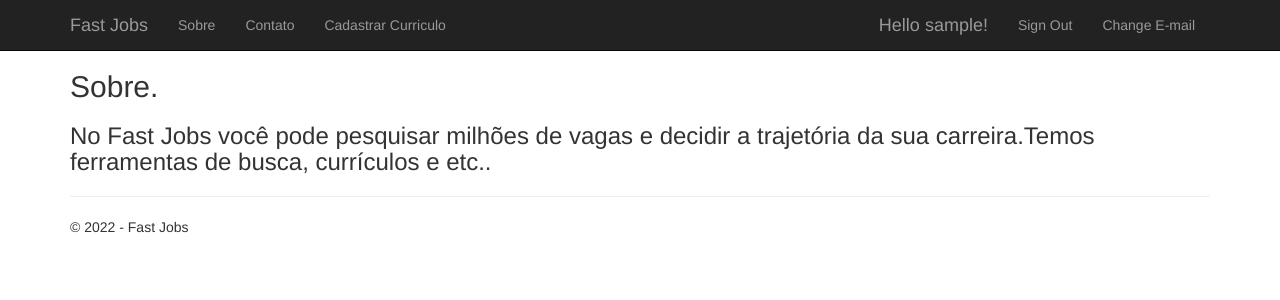
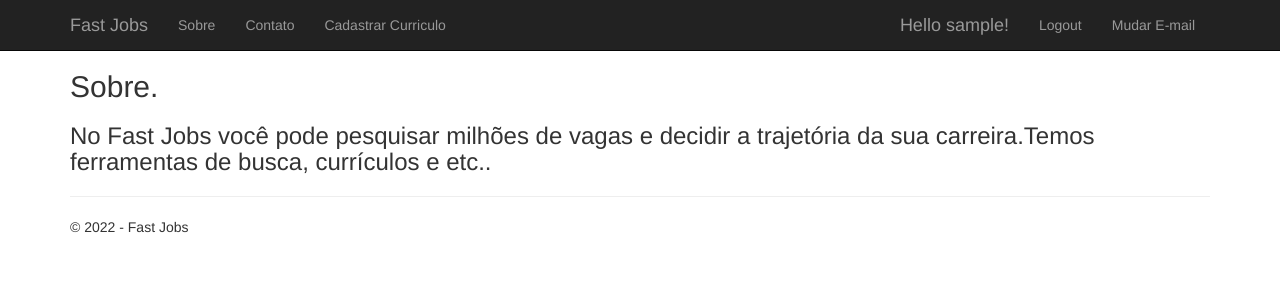
Before and after one commit to josuelopes512/DjangoWebProject1, a Django app: page /about/ in a window 1280 px wide. Shown: the top 300 px of the page. Run offline with Django 3.2, Linux system fonts and the light colour scheme; the visitor is signed in with stand-in values (Sample User, id 1); some libraries are stand-ins or nearby versions.

Commit message:
refact loginpartial

```diff
--- a/app/templates/app/loginpartial.html
+++ b/app/templates/app/loginpartial.html
@@ -3,8 +3,8 @@
     {% csrf_token %}
     <ul class="nav navbar-nav navbar-right">
         <li><span class="navbar-brand">Hello {{ user.username }}!</span></li>
-        <li><a href="{% url 'account_logout' %}">Sign Out</a></li>
-        <li><a href="{% url 'account_email' %}">Change E-mail</a></li>
+        <li><a href="{% url 'account_logout' %}">Logout</a></li>
+        <li><a href="{% url 'account_email' %}">Mudar E-mail</a></li>
 
         {% comment %} <li><a href="javascript:document.getElementById('logoutForm').submit()">Log off</a></li> {% endcomment %}
     </ul>
```
